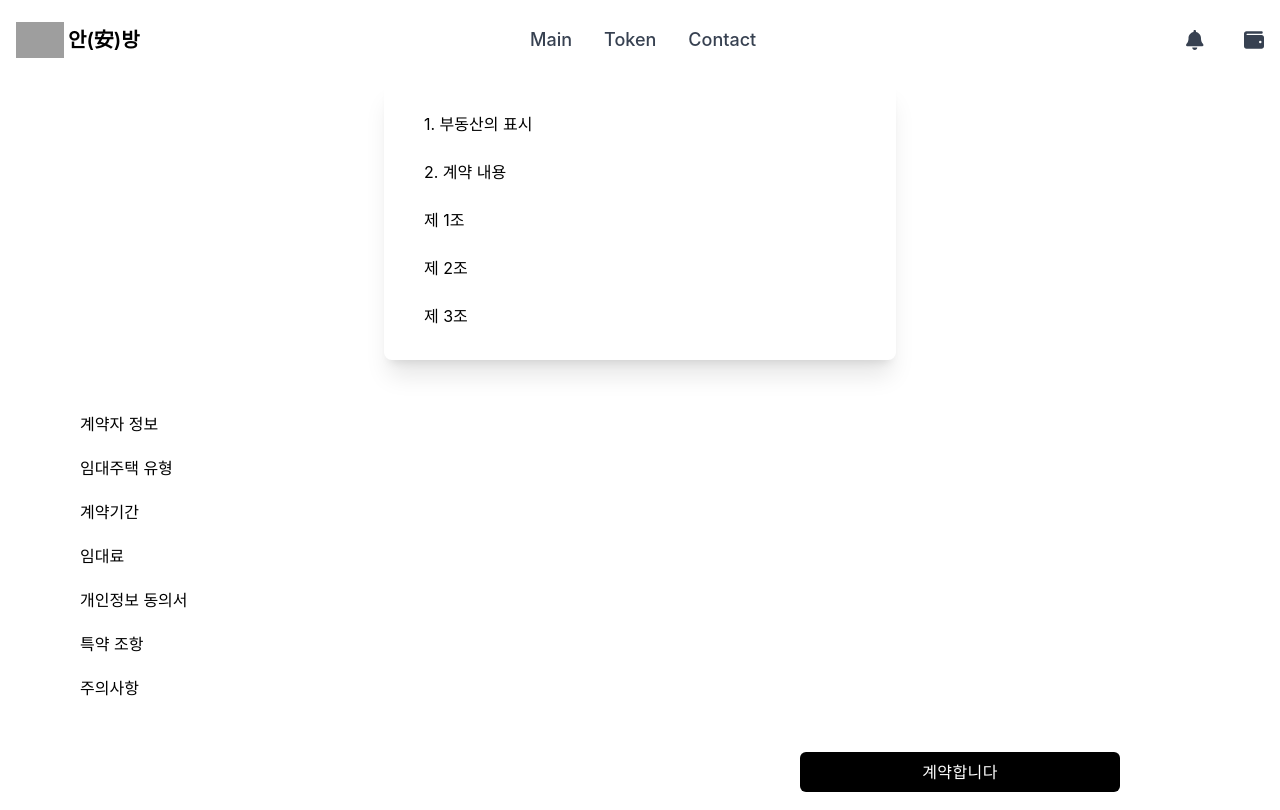
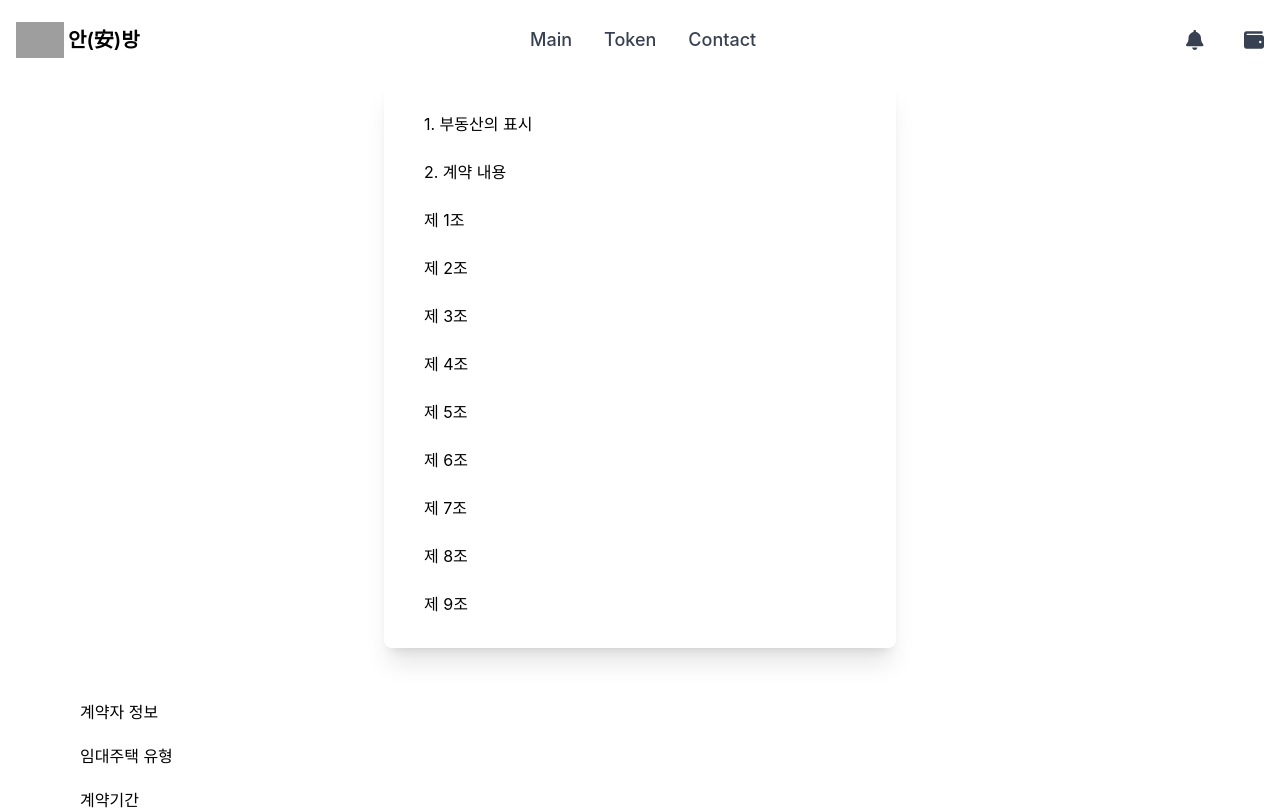
Before and after one commit to jchoo0x/BEB-07-anbang, a React (Create React App) app in the folder client/: page /contract in a window 1280 px wide. Shown: the top 810 px of the page. Built offline with nearby package versions, Linux system fonts and the light colour scheme; grey boxes are pictures that could not be loaded.

Commit message:
Contraact 수정 일부

```diff
--- a/client/src/pages/Contract.js
+++ b/client/src/pages/Contract.js
@@ -11,6 +11,12 @@ function Contract() {
             <p>제 1조</p>
             <p>제 2조</p>
             <p>제 3조</p>
+            <p>제 4조</p>
+            <p>제 5조</p>
+            <p>제 6조</p>
+            <p>제 7조</p>
+            <p>제 8조</p>
+            <p>제 9조</p>
           </div>
         </div>
       </div>
--- a/client/src/pages/ContractAgree.js
+++ b/client/src/pages/ContractAgree.js
@@ -11,6 +11,12 @@ function ContractAgree() {
             <p>제 1조</p>
             <p>제 2조</p>
             <p>제 3조</p>
+            <p>제 4조</p>
+            <p>제 5조</p>
+            <p>제 6조</p>
+            <p>제 7조</p>
+            <p>제 8조</p>
+            <p>제 9조</p>
           </div>
         </div>
       </div>
```
